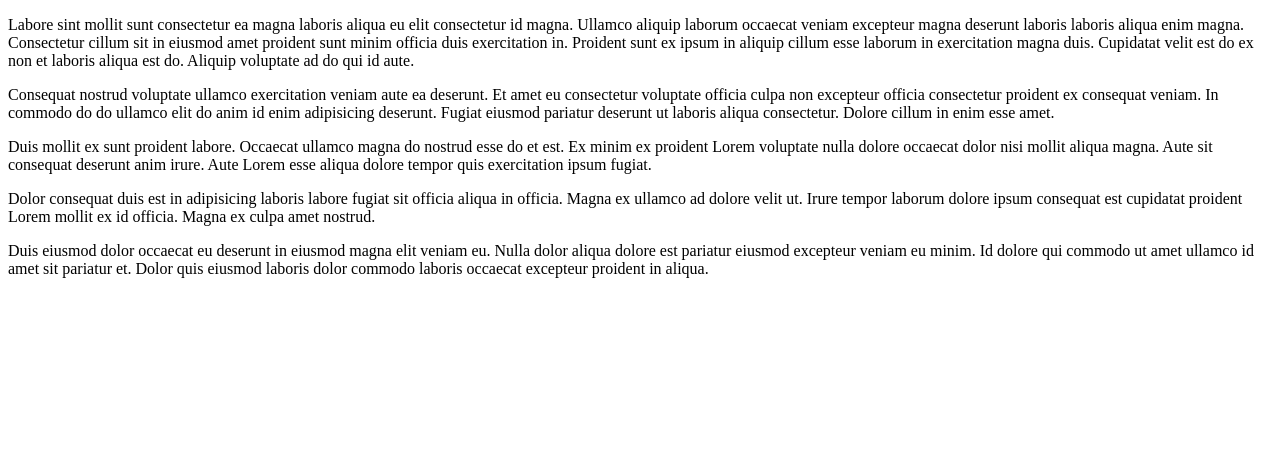
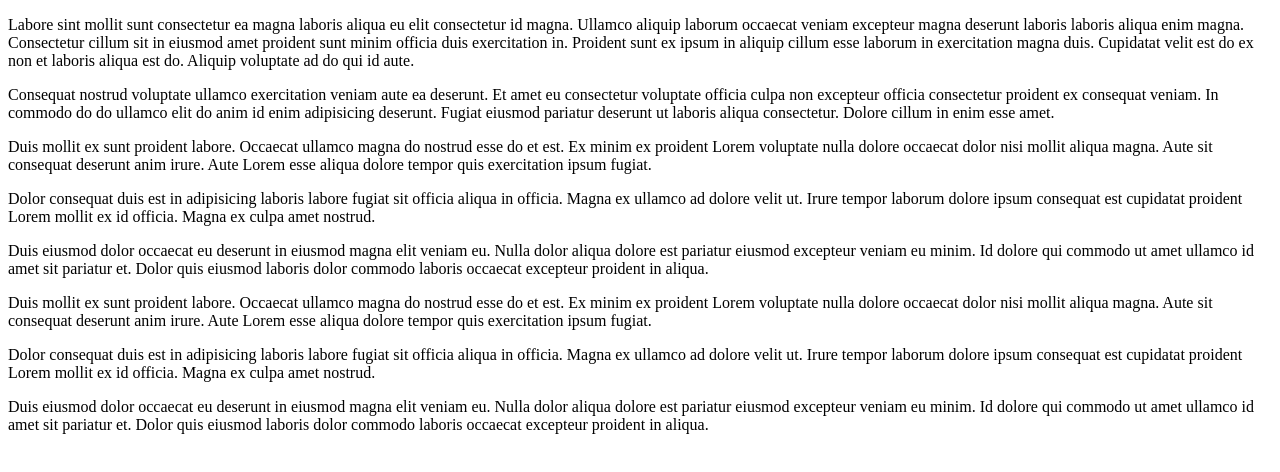
Before and after one commit to victor8titov/test, a plain HTML site: page profit.html in a window 1280 px wide. Drawn offline with Linux system fonts and the light colour scheme.

Commit message:
u2 profit

```diff
--- a/profit.html
+++ b/profit.html
@@ -12,5 +12,8 @@
     <p>Duis mollit ex sunt proident labore. Occaecat ullamco magna do nostrud esse do et est. Ex minim ex proident Lorem voluptate nulla dolore occaecat dolor nisi mollit aliqua magna. Aute sit consequat deserunt anim irure. Aute Lorem esse aliqua dolore tempor quis exercitation ipsum fugiat.</p>
     <p>Dolor consequat duis est in adipisicing laboris labore fugiat sit officia aliqua in officia. Magna ex ullamco ad dolore velit ut. Irure tempor laborum dolore ipsum consequat est cupidatat proident Lorem mollit ex id officia. Magna ex culpa amet nostrud.</p>
     <p>Duis eiusmod dolor occaecat eu deserunt in eiusmod magna elit veniam eu. Nulla dolor aliqua dolore est pariatur eiusmod excepteur veniam eu minim. Id dolore qui commodo ut amet ullamco id amet sit pariatur et. Dolor quis eiusmod laboris dolor commodo laboris occaecat excepteur proident in aliqua.</p>
+    <p>Duis mollit ex sunt proident labore. Occaecat ullamco magna do nostrud esse do et est. Ex minim ex proident Lorem voluptate nulla dolore occaecat dolor nisi mollit aliqua magna. Aute sit consequat deserunt anim irure. Aute Lorem esse aliqua dolore tempor quis exercitation ipsum fugiat.</p>
+    <p>Dolor consequat duis est in adipisicing laboris labore fugiat sit officia aliqua in officia. Magna ex ullamco ad dolore velit ut. Irure tempor laborum dolore ipsum consequat est cupidatat proident Lorem mollit ex id officia. Magna ex culpa amet nostrud.</p>
+    <p>Duis eiusmod dolor occaecat eu deserunt in eiusmod magna elit veniam eu. Nulla dolor aliqua dolore est pariatur eiusmod excepteur veniam eu minim. Id dolore qui commodo ut amet ullamco id amet sit pariatur et. Dolor quis eiusmod laboris dolor commodo laboris occaecat excepteur proident in aliqua.</p>
 </body>
 </html>
```
